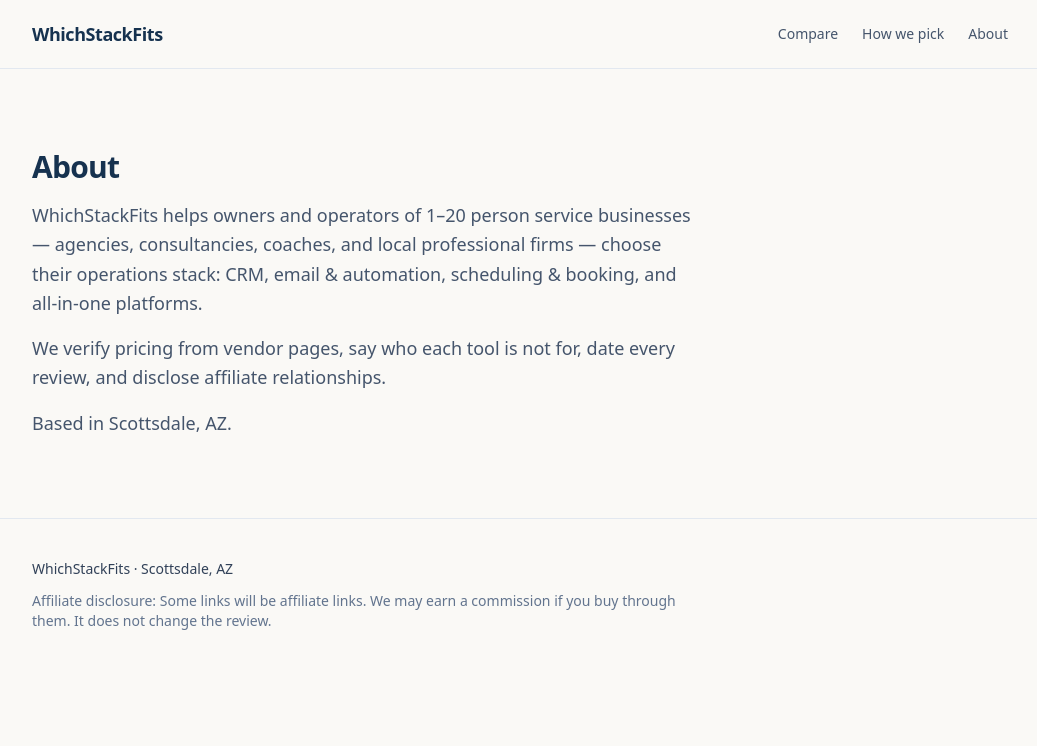
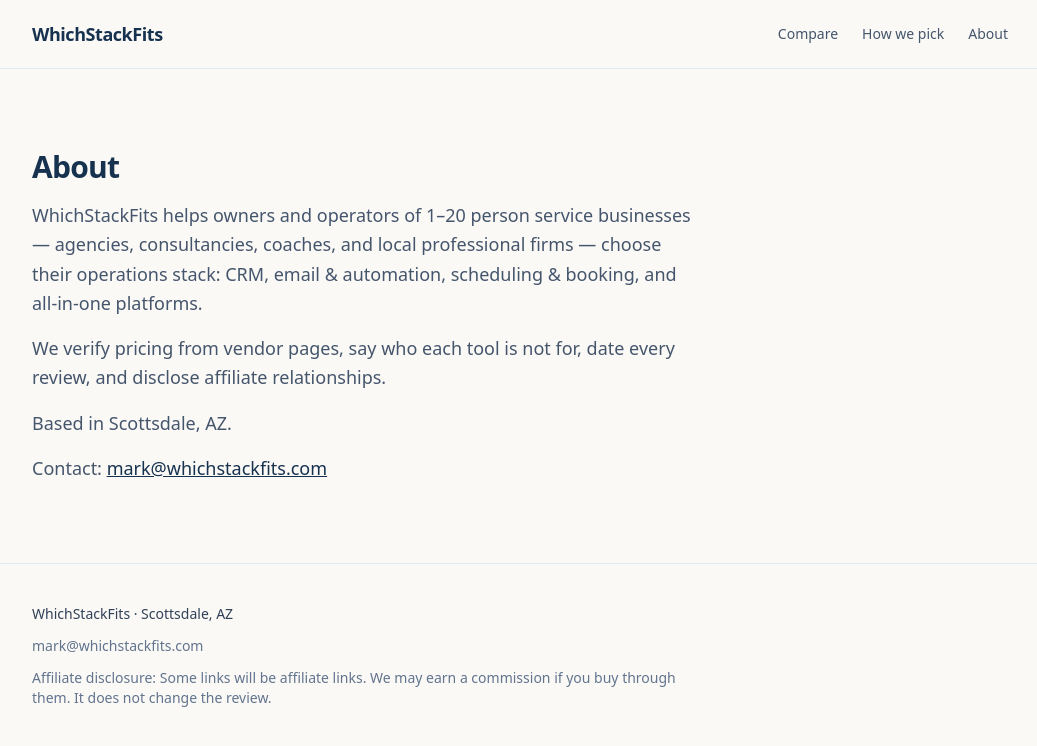
Before and after one commit to mephilli1986/whichstackfits, a Next.js app: page /about in a window 1280 px wide. Shown: the top 746 px of the page, without its empty margins (120-1157 px from the left). Built offline with nearby package versions, Linux system fonts and the light colour scheme.

Commit message:
Add mark@whichstackfits.com to About and footer

```diff
--- a/app/about/page.tsx
+++ b/app/about/page.tsx
@@ -20,6 +20,12 @@
           date every review, and disclose affiliate relationships.
         </p>
         <p>Based in Scottsdale, AZ.</p>
+        <p>
+          Contact:{" "}
+          <a href="mailto:mark@whichstackfits.com" className="text-ink underline">
+            mark@whichstackfits.com
+          </a>
+        </p>
       </div>
     </main>
   );
--- a/app/layout.tsx
+++ b/app/layout.tsx
@@ -32,6 +32,11 @@
         <footer className="border-t border-slate-200">
           <div className="mx-auto max-w-5xl space-y-3 px-6 py-10 text-sm text-slate-500">
             <p className="font-medium text-slate-700">WhichStackFits · Scottsdale, AZ</p>
+            <p>
+              <a href="mailto:mark@whichstackfits.com" className="hover:text-ink">
+                mark@whichstackfits.com
+              </a>
+            </p>
             <p className="max-w-2xl">
               Affiliate disclosure: Some links will be affiliate links. We may earn a
               commission if you buy through them. It does not change the review.
```
